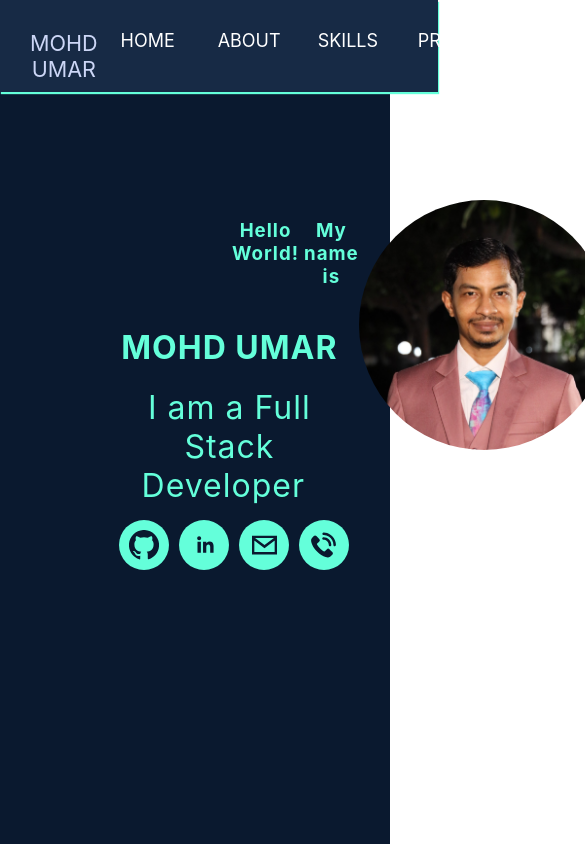
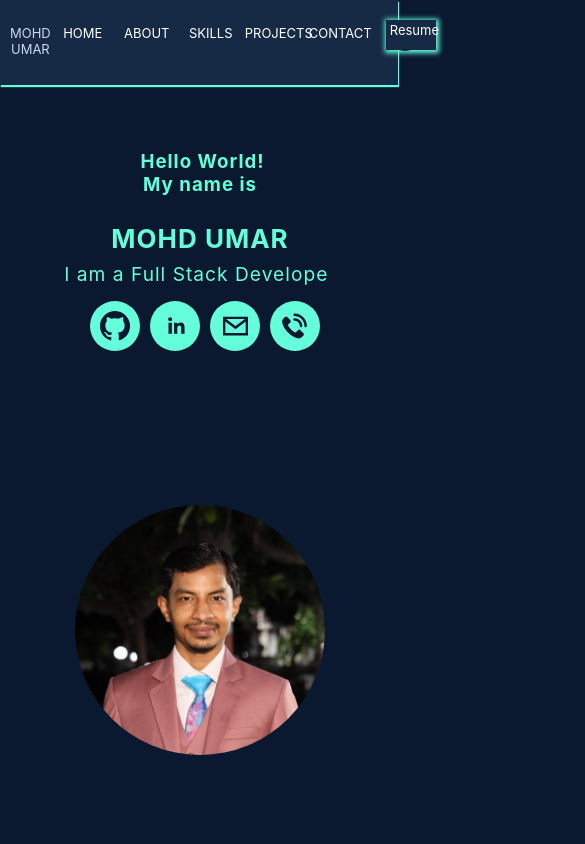
Before and after one commit to MohdumaR125/Portfolio, a React (Create React App) app in the folder umar-portfolio/: page / in a window 390 px wide. Shown: the top 844 px of the page, 585 px wide, since content can reach past the window. Built offline with nearby package versions, Linux system fonts and the light colour scheme.

Commit message:
50% responsive done

```diff
--- a/umar-portfolio/package.json
+++ b/umar-portfolio/package.json
@@ -44,5 +44,5 @@
   "devDependencies": {
     "gh-pages": "^4.0.0"
   },
-  "homepage": "http://mohdumar125.github.io/mohdumar.github.io"
+  "homepage": "."
 }
--- a/umar-portfolio/src/App.js
+++ b/umar-portfolio/src/App.js
@@ -10,7 +10,7 @@ import Footer from './Pages/Footer';
 
 function App() {
   return (
-    <div className="App">
+    <div className="App" >
      <Navbar/>
      <Home/>
      <About/>
--- a/umar-portfolio/src/Components/Navbar.jsx
+++ b/umar-portfolio/src/Components/Navbar.jsx
@@ -39,7 +39,7 @@ const Navbar = () => {
           </Link>
           <div className={Styles.button}>
 
-              <a href={MOHD_UMAR_Resume} download="resume_umar">Resume</a>
+              <a href="https://drive.google.com/file/d/1xc3mddOwii-zT0MYBuGmS4VlcTJbLLbJ/view?usp=sharing" target="_blank">Resume</a>
 
 
           </div>
--- a/umar-portfolio/src/Components/Styles.module.css
+++ b/umar-portfolio/src/Components/Styles.module.css
@@ -1,11 +1,17 @@
+body{
+width: 85%;
+background-color: rgb(10, 25, 47);
+
+}
+
 .navbar{
     background-color: rgb(23, 42, 69);;
     box-shadow: 1px 2px 1px rgb(100, 255, 218) ;
     position: fixed;
+    width: 97%;
     color:rgb(204, 214, 246) ;
     top: 0;
     z-index: 5;
-    width: 97%;
     height: 2rem;
     display: flex;
     justify-content: space-between;
@@ -76,6 +82,9 @@
 }
 .name{
     display: block;
+}
+.animation{
+    font-size: 24px;
 }
 
 .soc{
@@ -156,7 +165,9 @@ width: 60%;
 }
 .home{
     display: flex;
+    margin: auto;
     padding:100px;
+    width:100%;
     padding-top: 200px;
     justify-content: space-between;
     background-color: rgb(10, 25, 47);
@@ -167,14 +178,20 @@ width: 60%;
     width: 500px;
 }
 .aboutparent{
+    display: block;
+    margin: 50px;
+    width: 100%;
     margin-top: -25px;
     background-color:rgb(10, 25, 47);
     color: rgb(100, 255, 218);
 }
 .aboutparent>h1{
     padding-top: 120px;
+    text-align: center;
 }
 .about{
+    position: relative;
+    width: 100%;
     display: flex;
     justify-content: space-around;
     padding-right: 50px;
@@ -200,18 +217,17 @@ cursor: pointer;
     transition: all 0.5s ease-out;
 }
 .skillparent{
+    margin: 100px;
+    width: 100%;
     padding-top: 100px;
     background-color: rgb(10, 25, 47);
     color: rgb(100, 255, 218);
     margin-top: -22px;
+    text-align: center;
 }
-
-
-
-
 .skills{
     display: grid;
-    padding: 100px;
+    /* padding: 100px; */
     grid-template-columns: repeat(6,1fr);
     gap:50px;
 
@@ -239,11 +255,16 @@ cursor: pointer;
     font-weight: 400;
     color: white;
 }
+.projectparent{
+    display: block;
+    margin: 100px;
+    width: 100%;
+    padding-top: 20px;
+}
 .projects{
-
+    width: 100%;
     background-color: rgb(10, 25, 47);
     color: rgb(204, 214, 246);
-    margin: 0;
 }
 .projects>h1{
     margin-top: -25px;
@@ -359,12 +380,16 @@ cursor: pointer;
     height: 20px;
     margin: 10px;
 }
+.contactparent{
+    display: block;
+    width: 100%;
+    margin: 100px;
 
+}
 .contact{
     background-color: rgb(10, 25, 47);
     color: rgb(136, 146, 176);
-    margin-top: -25px;
-    padding: 50px;
+    padding-top: 120px;
     height: 350px;
 }
 .contact>p{
@@ -377,17 +402,16 @@ cursor: pointer;
     color: rgb(204, 214, 246);;
 }
 .footer{
+    bottom: 0;
+    width: 100%;
     background-color: rgb(10, 25, 47);
     color: rgb(204, 214, 246);
-    position:relative;
     height: 50px;
-    width: 100%;
+    margin: 100px;
+    margin-bottom: 0;
     display: flex;
     justify-content: center;
     align-items: center;
-    bottom: 0;
-    margin: 0;
-
 }
 .footer>svg{
     height: 25px;
@@ -411,3 +435,202 @@ cursor: pointer;
     border-bottom-width: 4px;
     border-right-width: 4px;
   }
+
+  @media screen and (min-width: 840px) and (max-width: 1180px) {
+
+    .skillparent{
+        margin: 50px;
+    }
+
+    .skills{
+        grid-template-columns: repeat(5,1fr);
+    }
+
+    .skills>div{
+        width: 110px;
+        height: 160px;
+    }
+  }
+
+
+@media screen and (min-width: 720px) and (max-width: 840px) {
+    .navbar{
+        justify-content: space-evenly;
+        font-size: medium;
+
+    }
+    .navbar>div:first-child{
+        font-size: large;
+    }
+    .button{
+        width: 60px;
+        height: 40px;
+        margin-top: -5px;
+    }
+    .links{
+        margin: 0px 10px;
+    }
+    .home{
+        display: grid;
+        grid-template-rows: repeat(2,1fr);
+        padding: 50px;
+        padding-top: 150px;
+        font-size: medium;
+    }
+
+    .skillparent{
+        margin: 50px;
+    }
+
+    .skills{
+        grid-template-columns: repeat(4,1fr);
+    }
+    .skills>div{
+        width: 110px;
+        height: 160px;
+    }
+
+}
+
+@media screen and (min-width: 480px) and (max-width: 720px) {
+
+    .navbar{
+        justify-content: space-evenly;
+        font-size: small;
+        padding-left: 0;
+
+
+    }
+    .navbar>div:first-child{
+        font-size: medium;
+    }
+    .button{
+        width: 40px;
+        height: 30px;
+        margin-top: -5px;
+
+    }
+    .button>a{
+        font-size: medium;
+        display: block;
+        margin-left: -6px;
+    }
+    .links{
+        margin: 0px 5px;
+    }
+    .home{
+        display: grid;
+        grid-template-rows: repeat(2,1fr);
+        padding: 50px;
+        padding-top: 150px;
+    }
+    /* .home>div{
+        width:300px;
+    } */
+    .hello{
+        display: block;
+        text-align: center;
+        margin: auto;
+        padding: auto;
+    }
+    .hello+div{
+        margin: -10px;
+        padding: 0;
+        font-size: small;
+    }
+    .animation{
+        font-size: larger;
+    }
+
+    .home h3{
+        margin: auto;
+        padding: auto;
+        text-align: center;
+    }
+    .home h3:first-child{
+        padding-left: 28px;
+    }
+    .skills{
+        grid-template-columns: repeat(3,1fr);
+        gap: 20px;
+    }
+    .skillparent{
+        margin: 50px;
+    }
+    .skills>div{
+        width: 100px;
+        height: 150px;
+    }
+}
+
+@media screen and (max-width: 480px){
+    .navbar{
+        justify-content: space-evenly;
+        font-size: small;
+        padding: 10px;
+        padding-top: 25px;
+        height: 50px;
+
+    }
+    .navbar>div:first-child{
+        font-size: small;
+    }
+    .links{
+        margin: 0px 2px;
+    }
+    .button{
+        width: 30px;
+        height: 28px;
+        margin-top: -5px;
+
+    }
+    .button>a{
+        font-size: small;
+        display: block;
+        margin-top: 2px;
+        margin-left: -6px;
+    }
+    .home{
+        display: grid;
+        grid-template-rows: repeat(2,1fr);
+        padding: 50px;
+        padding-top: 150px;
+    }
+    .home>div{
+        width:300px;
+    }
+    .hello{
+        display: block;
+        text-align: center;
+        margin: auto;
+        padding: auto;
+    }
+    .hello+div{
+        margin: -10px;
+        padding: 0;
+        font-size: small;
+    }
+    .animation{
+        font-size: larger;
+    }
+
+    .home h3{
+        margin: auto;
+        padding: auto;
+        text-align: center;
+    }
+    .home h3:first-child{
+        padding-left: 28px;
+    }
+    .skillparent{
+        margin: 50px;
+    }
+    .skills{
+        grid-template-columns: repeat(2,1fr);
+        gap: 20px;
+    }
+    .skills>div{
+        width: 110px;
+        height: 160px;
+    }
+}
--- a/umar-portfolio/src/Pages/About.jsx
+++ b/umar-portfolio/src/Pages/About.jsx
@@ -6,7 +6,9 @@ const About = ()=>{
 
 
     return(
+
          <div id="about" className={Styles.aboutparent}>
+
                <h1>About Me</h1>
         <div  className={Styles.about}>
             <div><img src={code} alt="" /></div>
--- a/umar-portfolio/src/Pages/Contact.jsx
+++ b/umar-portfolio/src/Pages/Contact.jsx
@@ -1,8 +1,8 @@
 import Styles from "../Components/Styles.module.css"
-
 const Contact = () =>{
  return(
-    <div id="contact" className={Styles.contact}>
+    <div id="contact" className={Styles.contactparent}>
+      <div  className={Styles.contact}>
       <h1>Get In Touch</h1>
       <p>My inbox is always open. Whether you have a question or just want to say hello, I'll try my best to get back to you! Feel free to mail me about any relevant job updates.</p>
       <div>
@@ -53,6 +53,7 @@ const Contact = () =>{
       </div>
 
     </div>
+    </div>
  )
 }
 export default Contact
--- a/umar-portfolio/src/Pages/Home.jsx
+++ b/umar-portfolio/src/Pages/Home.jsx
@@ -21,7 +21,7 @@ function Home() {
             wrapper="div"
             cursor={true}
             repeat={Infinity}
-            style={{ fontSize: "2em" }}
+
           />
         </div>
 
--- a/umar-portfolio/src/Pages/Projects.jsx
+++ b/umar-portfolio/src/Pages/Projects.jsx
@@ -1,11 +1,10 @@
-import jiomart from "../download/jiomart.png";
-import myntra from "../download/myntra.png";
-import swiggy from "../download/swiggy.png";
+
 import Styles from "../Components/Styles.module.css"
 
 const Projects = () => {
   return (
-    <div id="project" className={Styles.projects}>
+    <div className={Styles.projectparent}>
+      <div id="project" className={Styles.projects}>
       <h1>PROJECTS</h1>
       <div>
         <div className={Styles.jioimg}>
@@ -174,6 +173,7 @@ const Projects = () => {
           </div>
         </div>
         </div>
+    </div>
   );
 };
 export default Projects;
```
Also changed, not shown: 1 other file (tests, documents, lock files or other folders).
